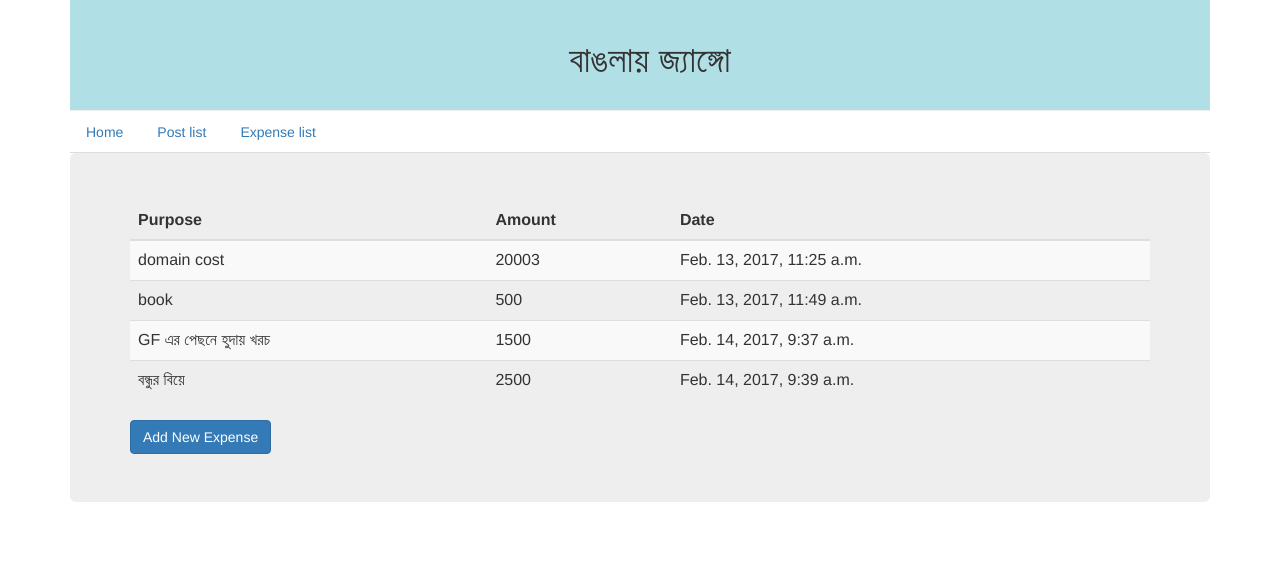
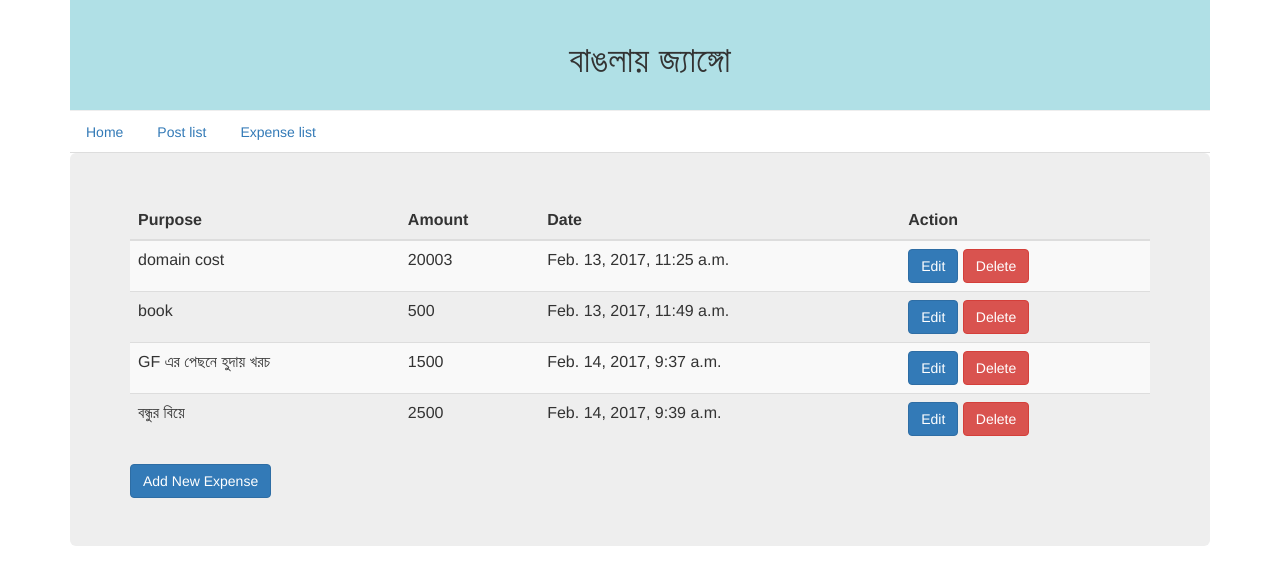
Before and after one commit to harunurkst/banglai-django, a Django app: a page that uses templates/cost/expense.html in a window 1280 px wide. Shown: the top 585 px of the page. Run offline with Django 3.2, Linux system fonts and the light colour scheme; data comes from the database, SQL or seed files in the repository; both versions use the stored data as it was after the commit; some libraries are stand-ins or nearby versions.

Commit message:
edit and delete expense

```diff
--- a/cost_management/urls.py
+++ b/cost_management/urls.py
@@ -4,5 +4,7 @@ from . import views
 urlpatterns = [
     url(r'^list/$', views.my_expense, name='cost-list'),
     url(r'^add/$', views.add_expense, name='add-expense'),
+    url(r'^edit/(?P<expense_id>[0-9]+)/$', views.edit_expense, name='edit-expense'),
+    url(r'^delete/(?P<expense_id>[0-9]+)/$', views.delete_expense, name='delete-expense'),
 
 ]
--- a/cost_management/views.py
+++ b/cost_management/views.py
@@ -19,3 +19,21 @@ def add_expense(request):
     else:
         form = ExpenseForm
     return render(request, 'cost/add_expense.html', {'form': form})
+
+
+def edit_expense(request, expense_id):
+    expense = Expense.objects.get(id=expense_id)
+    if request.method == 'POST':
+        form  = ExpenseForm(request.POST, instance=expense)
+        form.save()
+        return redirect('cost-list')
+    else:
+        form = ExpenseForm(instance=expense)
+    context = {'form':form}
+    return render(request, 'cost/edit_expense.html', context)
+
+
+def delete_expense(request, expense_id):
+    expense = Expense.objects.get(id=expense_id)
+    expense.delete()
+    return redirect('cost-list')
--- a/templates/cost/expense.html
+++ b/templates/cost/expense.html
@@ -7,6 +7,7 @@
     <th>Purpose</th>
     <th>Amount</th>
     <th>Date</th>
+    <th>Action</th>
 </tr>
 </thead>
 <tbody>
@@ -15,6 +16,10 @@
     <td>{{ expense.purpose }}</td>
     <td>{{ expense.amount }}</td>
     <td>{{ expense.date }}</td>
+    <td>
+        <a class="btn btn-primary" href="{% url 'edit-expense' expense.id %}">Edit</a>
+        <a class="btn btn-danger" href="{% url 'delete-expense' expense.id %}">Delete</a>
+    </td>
 </tr>
 {% endfor %}
 </tbody>
```
Also changed, not shown: templates/cost/edit_expense.html (added, +9 -0 lines), db.sqlite3.
